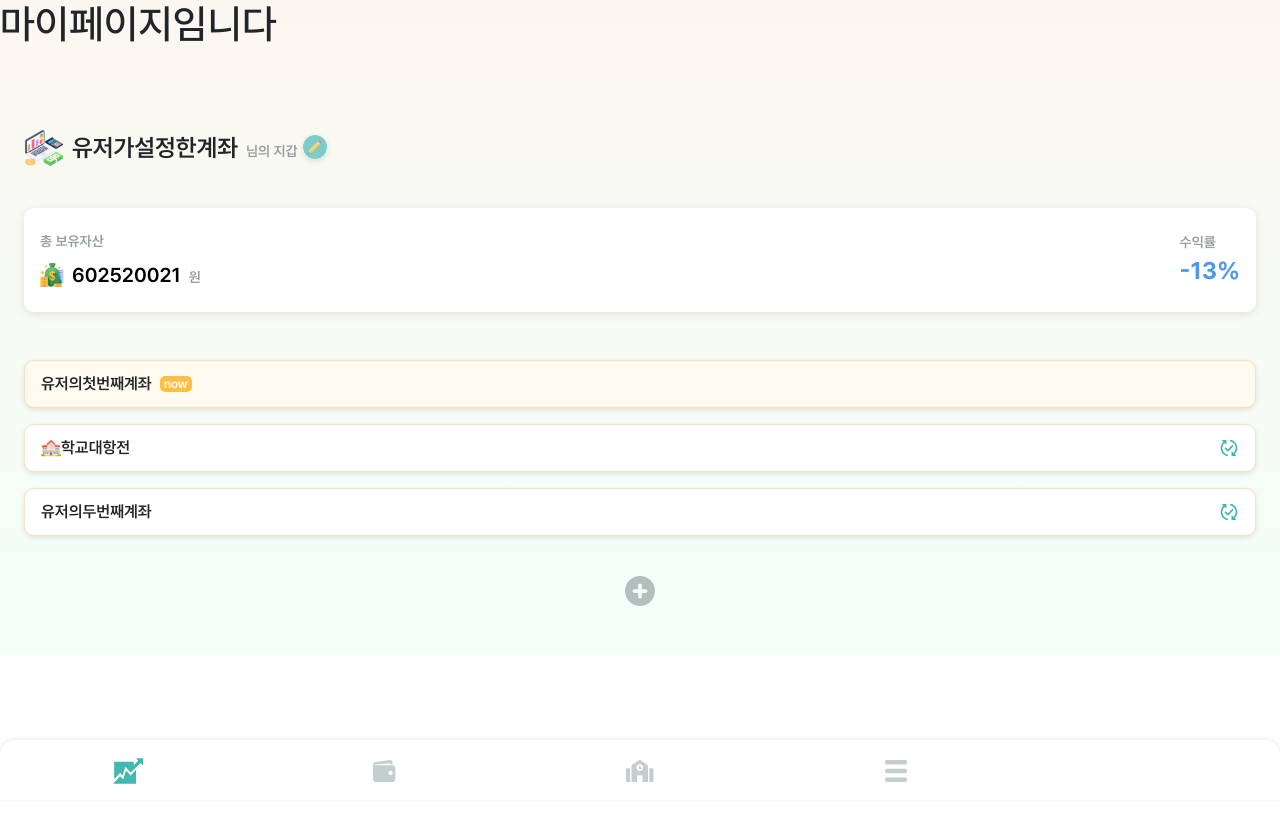
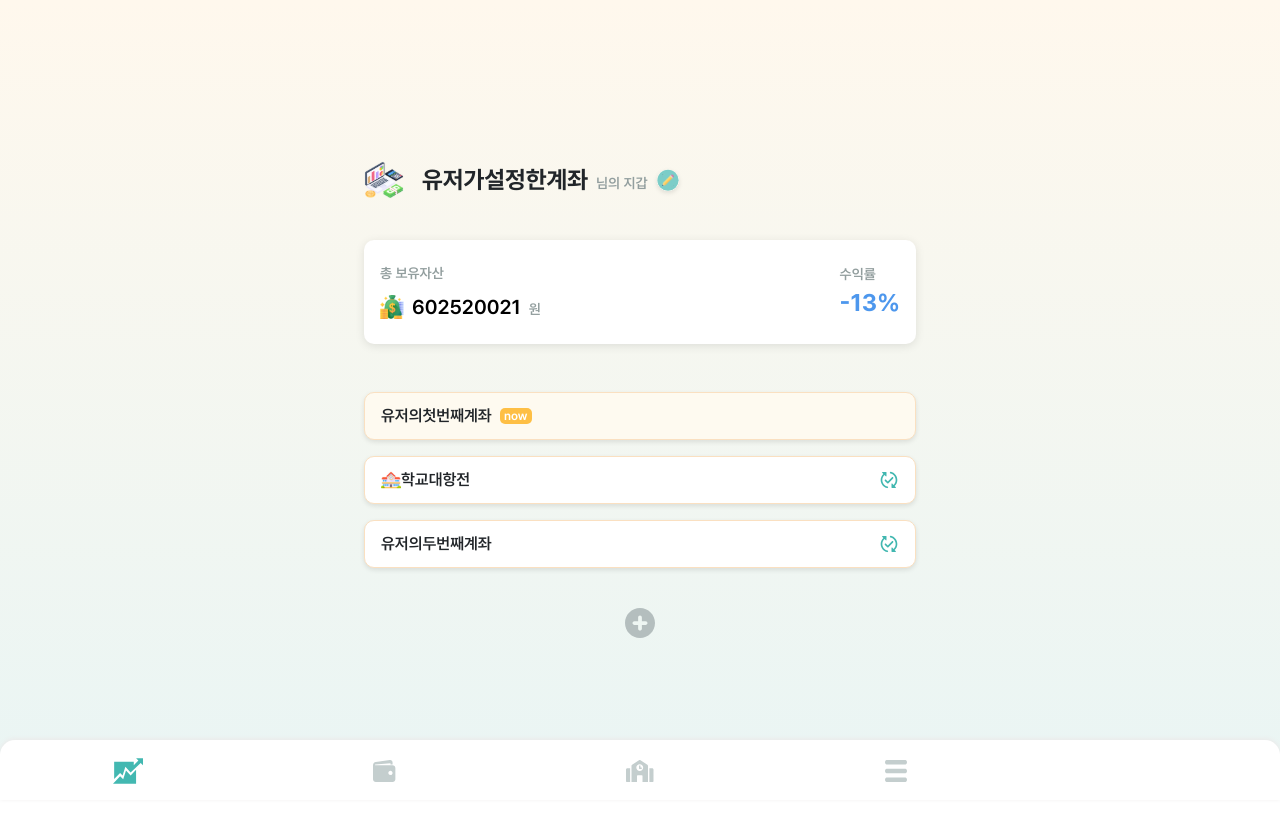
Before and after one commit to jijisusu3/Motoo, a React (Create React App) app in the folder frontend/: page /wallet in a window 1280 px wide. Shown: the top 822 px of the page. Before the commit the page ends 800 px from the top, so only its background shows below. Built offline with nearby package versions, Linux system fonts and the light colour scheme; sample sign-in values are in the browser's storage.

Commit message:
💄 UI(mypage): css

```diff
--- a/frontend/src/pages/stock-list/QuizPage.module.css
+++ b/frontend/src/pages/stock-list/QuizPage.module.css
@@ -119,17 +119,17 @@
   display: inline-block;
   color: #ff1361;
   text-transform: uppercase;
-  animation: flip 3s infinite;
+  animation: flip 0.5s infinite;
   /* animation-delay: calc(.2s * var(--i)) */
 }
-.waviy .waviyone:nth-child(1) { animation-delay: .3s }
-.waviy .waviyone:nth-child(2) { animation-delay: .6s}
-.waviy .waviyone:nth-child(3) { animation-delay: .9s }
-.waviy .waviyone:nth-child(4) { animation-delay: 1.2s }
-.waviy .waviyone:nth-child(5) { animation-delay: 1.5s }
-.waviy .waviyone:nth-child(6) { animation-delay: 1.8s}
-.waviy .waviyone:nth-child(7) { animation-delay: 2.1s }
-.waviy .waviyone:nth-child(8) { animation-delay: 2.4s }
+.waviy .waviyone:nth-child(1) { animation-delay: .1s }
+.waviy .waviyone:nth-child(2) { animation-delay: .4s}
+.waviy .waviyone:nth-child(3) { animation-delay: .7s }
+.waviy .waviyone:nth-child(4) { animation-delay: 1.0s }
+.waviy .waviyone:nth-child(5) { animation-delay: 1.3s }
+.waviy .waviyone:nth-child(6) { animation-delay: 1.6s}
+.waviy .waviyone:nth-child(7) { animation-delay: 1.9s }
+.waviy .waviyone:nth-child(8) { animation-delay: 2.2s }
 @keyframes flip {
   0%,80% {
     transform: rotateY(360deg)
--- a/frontend/src/pages/stock-list/QuizResultPage.jsx
+++ b/frontend/src/pages/stock-list/QuizResultPage.jsx
@@ -7,7 +7,7 @@ import classes from './QuizPage.module.css'
 function QuizResultPage() {
   const dispatch = useDispatch()
   // 데이터 전역으로 저장해두기
-  const quizResult = false
+  const quizResult = true
   const quizData = {
     question: "지수 폭락일을 나타내는 보통명사로 사용되는 용어다. 역사적으로는 1987년 10월 19일 뉴욕 증시가 개장 초반부터 대량의 팔자 주문이 쏟아지면서 그날 하루 22.6%가 폭락한것으로 부터 유래했는데, 이 용어는 무엇인가?",
     example: ["내가 어떻게 알까", "그거입니다", "저거입니다", "ㅎㅎㅎㅎㅎ"],
--- a/frontend/src/pages/wallet/MyPage.jsx
+++ b/frontend/src/pages/wallet/MyPage.jsx
@@ -185,9 +185,11 @@ function MyPage() {
           <img
             onClick={handleOnKeyPress}
             src={`${process.env.PUBLIC_URL}/wallet/mypageIcon.svg`}
+            style={{marginRight: "10px"}}
             alt=""
           />
           <input
+            style={{ height: "40px"}}
             type="text"
             maxLength={8}
             className={classes.editname}
@@ -196,6 +198,7 @@ function MyPage() {
             onKeyPress={handleOnKeyPress}
           />
           <img
+            style={{marginRight: "5px", width:"30px", height: "30px"}}
             onClick={handleOnKeyPress}
             src={`${process.env.PUBLIC_URL}/wallet/editIcon.svg`}
             alt=""
@@ -208,14 +211,16 @@ function MyPage() {
         <img
           onClick={handleOnKeyPress}
           src={`${process.env.PUBLIC_URL}/wallet/mypageIcon.svg`}
+          style={{marginRight: "10px"}}
           alt=""
         />
         <div className={classes.accountname}>
-          {nickname}
+          <p style={{fontWeight: "700"}}>{nickname}</p>
           <div className={classes.mini}>님의 지갑</div>
           <div>
             <img
               onClick={editOpen}
+              style={{marginLeft: "5px", width:"30px", height: "30px"}}
               src={`${process.env.PUBLIC_URL}/wallet/mypageEdit.svg`}
               alt=""
               />
@@ -286,8 +291,8 @@ function MyPage() {
     }
   }
   return (
-    <div className={classes.mainbox}>
-      <h1>마이페이지임니다</h1>
+    <div className={classes.mypageBG}>
+      <div className={classes.mypageCtn}>
         <EditShow />
         <div className={classes.centerbox}>
           <AllAssets />
@@ -357,6 +362,7 @@ function MyPage() {
           )}
         </div>
       </div>
+    </div>
   );
 }
 
--- a/frontend/src/pages/wallet/MyPage.module.css
+++ b/frontend/src/pages/wallet/MyPage.module.css
@@ -147,8 +147,17 @@
   align-items: center;
   padding: 24px;
 }
-.mainbox{
-  background: linear-gradient(180deg, #FBF7F0 0%, #F2FFF8 100%);
+.mypageBG{
+  width: 100vw;
+  height: 100vh;
+  padding-top: 80px;
+  background: linear-gradient(180deg, #FFF8ED 0%, #E9F5F4 100%);
+
+}
+.mypageCtn {
+  max-width: 600px;
+  width: 90%;
+  margin: auto;
 }
 .rowbox{
   display: flex;
@@ -174,7 +183,7 @@
 .addbtn{
   display: flex;
   justify-content: center;
-  margin-bottom: 3rem;
+  /* margin-bottom: 3rem; */
 }
 .editname{
   margin-left: 0.5rem;
```
Lines whose indentation alone changed are shown as unchanged.
